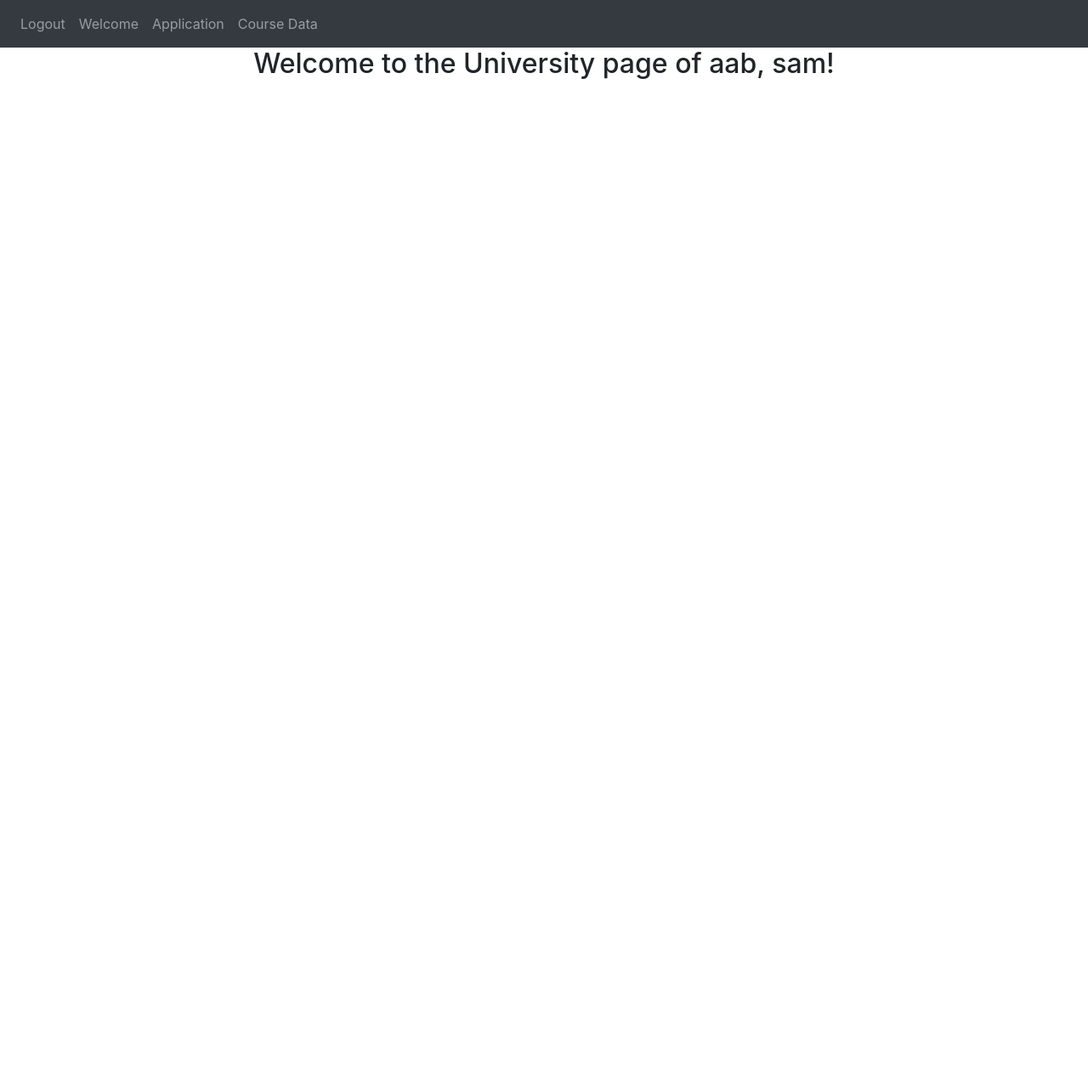
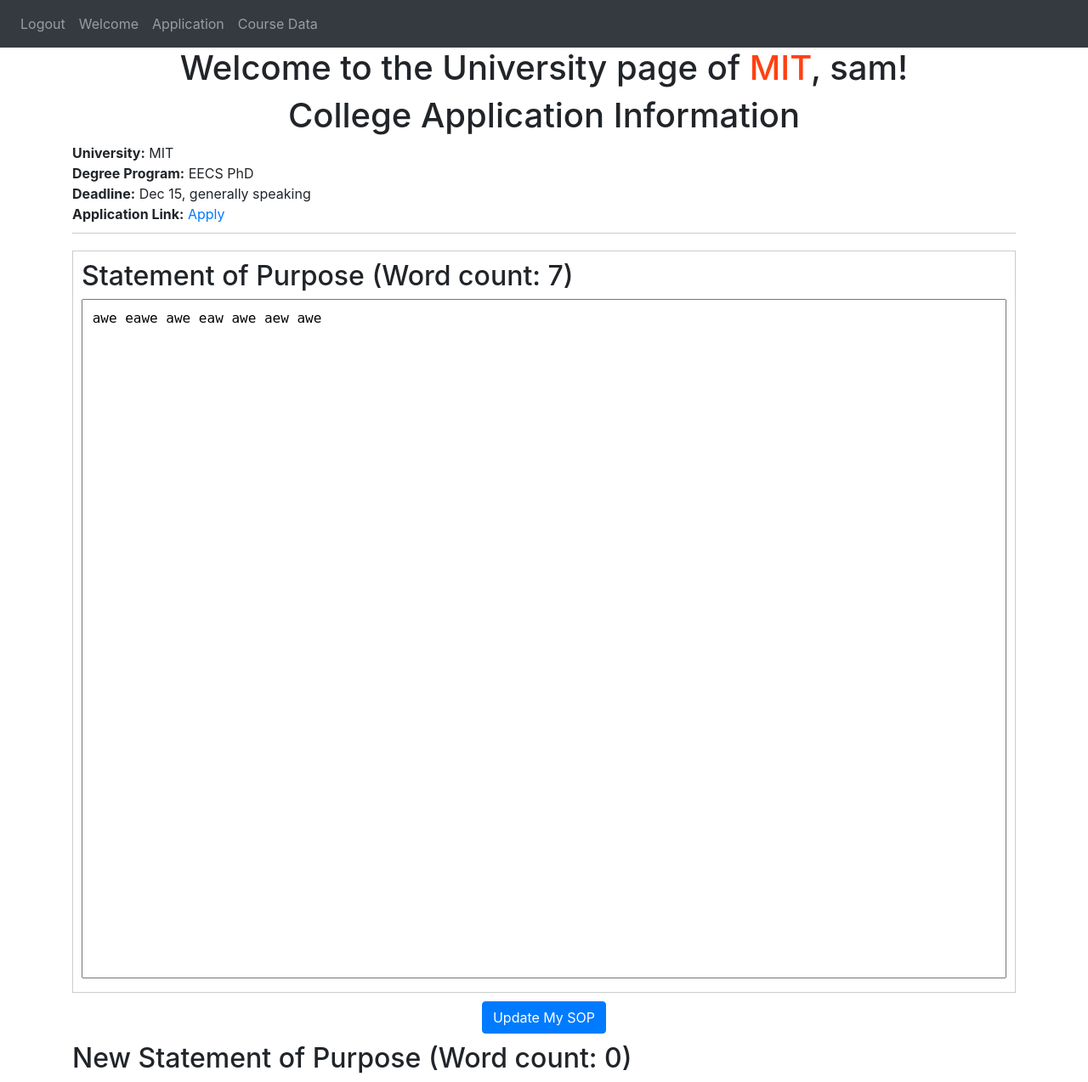
Before and after one commit to xzhan0/Application-Management, a Flask app: a page that uses FlaskWebApp/website/templates/college.html in a window 1280 px wide. Shown: the whole page at 85% size. Before the commit the page ends 93 px from the top, so only its background shows below. Run offline with Flask 3, Linux system fonts and the light colour scheme; a user stored in the database is signed in; parts of the project's set-up code (start-up, migrations or seed data) failed here and were passed over; some libraries are stand-ins or nearby versions.

Commit message:
All important function done

```diff
--- a/FlaskWebApp/website/templates/application.html
+++ b/FlaskWebApp/website/templates/application.html
@@ -10,7 +10,7 @@
             <button type="button" class="close" onclick="deleteCollege('{{college.id}}')">
                 <span aria-hidden="true">&times;</span>
             </button>
-            <p class="stock-price"><a href= "{{ college.link }}" >{{ college.comment }}</a>  </p>
+            <p class="stock-price"><a href= "{{ college.link }}" target=”_blank”>{{ college.comment }}</a>  </p>
         </div>
     {% endfor %}
 </div>
--- a/FlaskWebApp/website/templates/college.html
+++ b/FlaskWebApp/website/templates/college.html
@@ -1,6 +1,122 @@
 {% extends "base.html" %} {% block title %}Course{% endblock %}
 
 {% block content%}
-<h2 align="center">Welcome to the University page of aab, {{ user.email.split('@')[0] }}!</h1>
+<h1 align="center">Welcome to the University page of <span style="color:#ff4113;">{{ college.data }}</span>, {{ user.email.split('@')[0] }}!</h1>
 
+<h1>College Application Information</h1>
+<ul>
+    <li class="college-info">
+        <strong>University:</strong> {{ college.data }}<br>
+        <strong>Degree Program:</strong> {{ college.comment }}<br>
+        <strong>Deadline:</strong> Dec 15, generally speaking<br>
+        <strong>Application Link:</strong> <a href="{{ college.link }}" target="_blank">Apply</a><br>
+    </li>
+</ul>
+
+<div class="sop-box">
+    <h2>Statement of Purpose (Word count: <span id="wordCount"></span>) </h2>
+    <textarea readonly id="sop"> {{ college.sop }}</textarea>
+</div>
+
+<div align="center">
+    <button onclick="toggleTextarea()" class="btn btn-primary" style="margin: 10px;">Update My SOP</button>
+</div>
+
+<form method="POST">
+    <h2>New Statement of Purpose (Word count: <span id="wordCount2"></span>) </h2>
+    <textarea name="new_sop" id="new_sop" class="invi-textarea"></textarea>
+    <div align="center">
+        <button onclick="toggleTextarea()" class="btn btn-primary" id="submit_button" style="display: none; margin: 10px;">Submit this version</button>
+    </div>
+</form>
+
+
+
+
+
+<style>
+    /* Basic styling */
+    h1 {
+        text-align: center;
+    }
+    ul {
+        list-style-type: none;
+        padding: 0;
+    }
+    li {
+        margin-bottom: 20px;
+    }
+    .college-info {
+        border-bottom: 1px solid #ccc;
+        padding-bottom: 10px;
+    }
+    /* Styling for SOP box */
+    .sop-box {
+        border: 1px solid #ccc;
+        padding: 10px;
+        margin-top: 10px;
+    }
+    .invi-textarea {
+            display: none; /* Hide the textarea by default */
+            width: 100%;
+            height: 800px;
+            padding: 10px;
+            border: 1px solid #ccc;
+            box-sizing: border-box; /* Ensure padding is included in the total width */
+            font-size: 16px; /* Adjust font size as needed */
+            resize: none; /* Prevent resizing of the textarea */
+    }
+
+    textarea {
+      width: 100%;
+      height: 800px;
+      resize: none;
+      font-family: monospace;
+      padding-top: 10px;
+      padding-bottom: 10px;
+    }
+
+</style>
+
+
+<script>
+    countWords();
+    countWordsNew();
+    setInterval(countWordsNew, 500);
+
+    function toggleTextarea() {
+        var textarea = document.getElementById("new_sop");
+        var newButton = document.getElementById("submit_button");
+        textarea.style.display = "block";
+        newButton.style.display = "inline-block";
+        // if (textarea.style.display === "none") {
+        //     textarea.style.display = "block";
+        //     newButton.style.display = "inline-block";
+        // } else {
+        //     textarea.style.display = "none";
+        //     newButton.style.display = "none";
+        // }
+    }
+
+    function countWords() {
+        var textarea = document.getElementById("sop");
+            var wordCount = document.getElementById("wordCount");
+            var text = textarea.value.trim(); // Remove leading/trailing whitespace
+            var words = text.split(/\s+/); // Split text into words by whitespace
+            var count = words.filter(function(word) {
+                return word.length > 0; // Filter out empty strings (multiple consecutive whitespaces)
+            }).length;
+            wordCount.textContent = count;
+    }
+    function countWordsNew() {
+        var textarea = document.getElementById("new_sop");
+            var wordCount = document.getElementById("wordCount2");
+            var text = textarea.value.trim(); // Remove leading/trailing whitespace
+            var words = text.split(/\s+/); // Split text into words by whitespace
+            var count = words.filter(function(word) {
+                return word.length > 0; // Filter out empty strings (multiple consecutive whitespaces)
+            }).length;
+            wordCount.textContent = count;
+    }
+</script>
 {% endblock %}
--- a/FlaskWebApp/website/views.py
+++ b/FlaskWebApp/website/views.py
@@ -1,4 +1,4 @@
-from flask import Blueprint, render_template, request, flash, jsonify
+from flask import Blueprint, render_template, request, flash, jsonify, redirect
 from flask_login import login_required, current_user
 from . import db
 from .models import College, Note
@@ -48,12 +48,13 @@
         univ = request.form.get('univ')
         comment = request.form.get('comment')
         link = request.form.get('link')
+        sop = request.form.get('sop')
         try:
             for college in current_user.colleges:
                 if college.data == univ and college.comment==comment:
                     flash('University Already Exist!', category='error')
                     return render_template("application.html", user=current_user)
-            new_college = College(data=univ, user_id=current_user.id, link=link,sop='',comment=comment)
+            new_college = College(data=univ, user_id=current_user.id, link=link,sop=sop,comment=comment)
             db.session.add(new_college)
             db.session.commit()
             flash('University added!', category='success')
@@ -85,14 +86,29 @@
 
 
 
-@views.route('/application/<symbol>')
+@views.route('/application/<symbol>', methods=['GET','POST'])
 def application_detail(symbol):
-    college_name = ''
-    # for college in current_user.notes:
-    #     if college.data == symbol:
-    #
+    if request.method == 'POST':
+        sop = request.form.get('new_sop')
+        for college in current_user.colleges:
+            if college.data == symbol:
+                college.sop = sop
+                db.session.commit()
+                flash('Statement of Purpose updated!', category='success')
+                return render_template("college.html", user = current_user, college = college)
+        flash('Faied to update your SOP, try again', category='error')
+        return render_template("application.html", user = current_user)
+    else:
+        college_name = symbol
+        college = ''
+        for co in current_user.colleges:
+            if co.data == symbol:
+                college = co
+                return render_template("college.html", user = current_user, college = co)
+        flash('The university does not exist', category='error')
+        return render_template("application.html", user = current_user)
 
-    return render_template("college.html", user = current_user)
+
 @views.route('/delete-college', methods=['POST'])
 def delete_college():
     college = json.loads(request.data)
```
Also changed, not shown: FlaskWebApp/instance/database.db.
